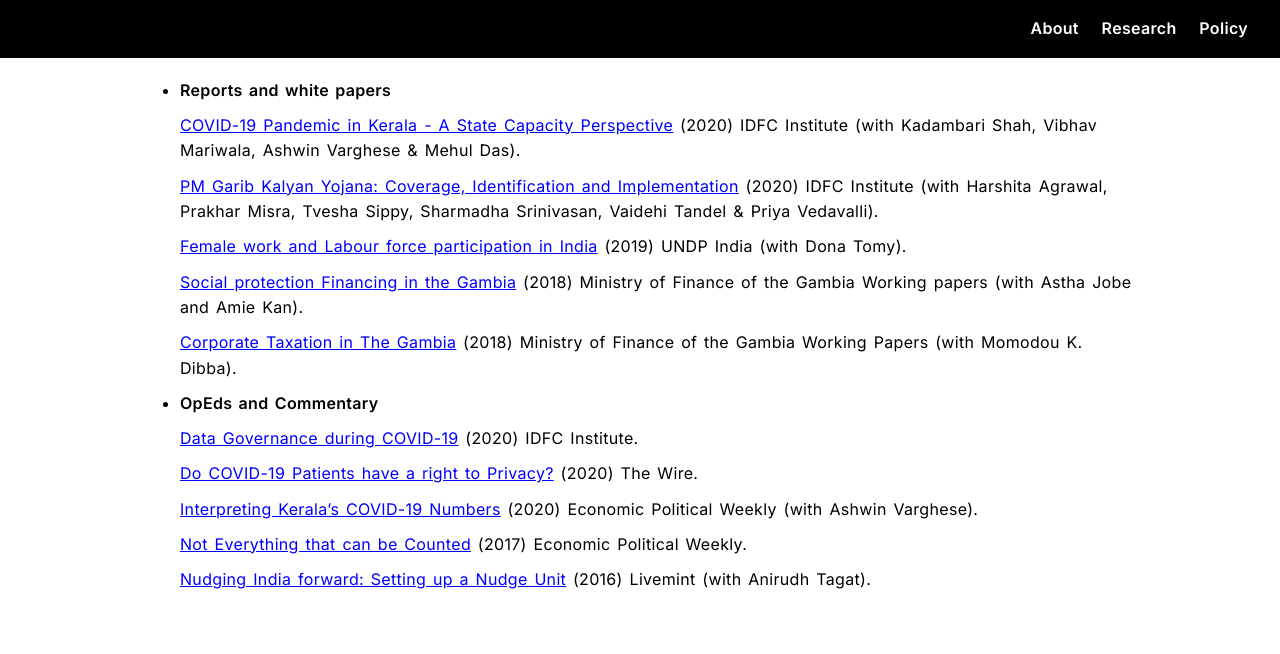
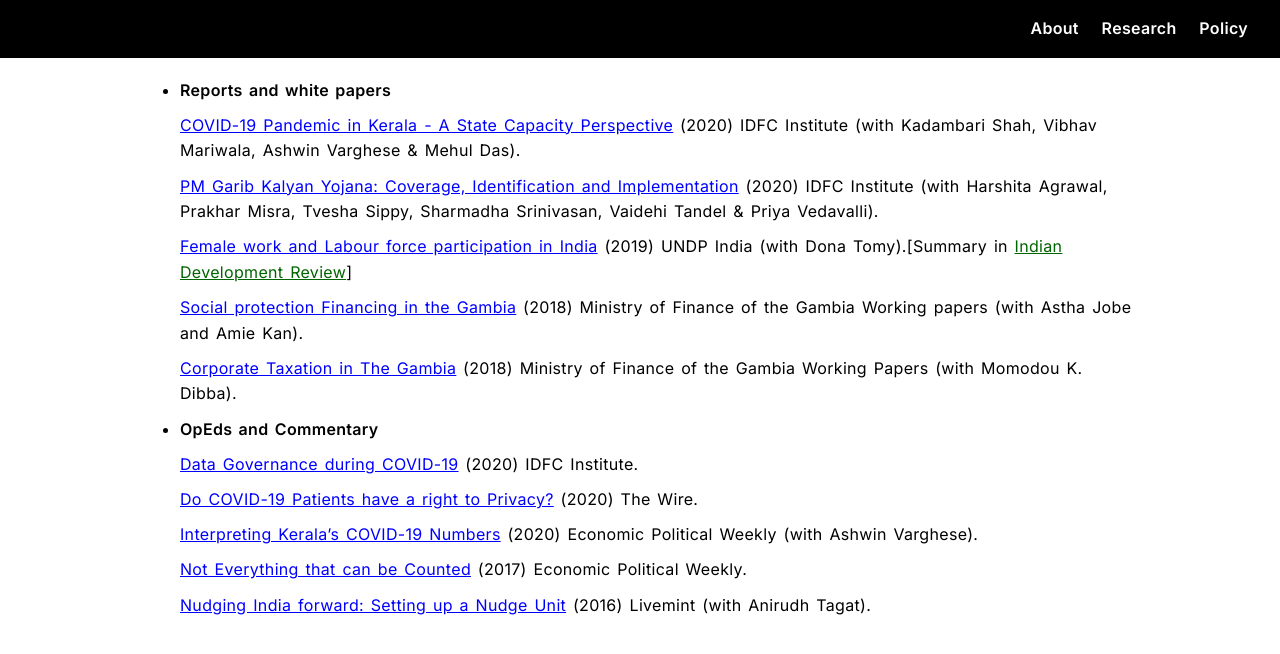
Before and after one commit to snehapmenon/snehapmenon.github.io, a Jekyll site: the page built from policy.md, in a window 1280 px wide. Shown: the top 654 px of the page. Built offline with Jekyll 4.4.1, drawn with Linux system fonts in a browser that asks for light colours.

Commit message:
Update policy.md

```diff
--- a/policy.md
+++ b/policy.md
@@ -12,7 +12,7 @@ permalink: /policy.html
 
   <a href="https://artha.global/working-paper/pm-garib-kalyan-yojana-coverage-identification-and-implementation/" style="color: blue; " target="_blank"  rel="noopener noreferrer" >PM Garib Kalyan Yojana: Coverage, Identification and Implementation</a> (2020) IDFC Institute (with Harshita Agrawal, Prakhar Misra, Tvesha Sippy, Sharmadha Srinivasan, Vaidehi Tandel & Priya Vedavalli).
 
-  <a href="https://www.undp.org/sites/g/files/zskgke326/files/migration/in/Women-at-Work-Report.pdf" style="color: blue; " target="_blank"  rel="noopener noreferrer" >Female work and Labour force participation in India</a> (2019) UNDP India (with Dona Tomy).
+  <a href="https://www.undp.org/sites/g/files/zskgke326/files/migration/in/Women-at-Work-Report.pdf" style="color: blue; " target="_blank"  rel="noopener noreferrer" >Female work and Labour force participation in India</a> (2019) UNDP India (with Dona Tomy).[Summary in <a href="[https://www.ideasforindia.in/topics/miscellany/rcts-for-policymaking-ethical-and-methodological-considerations.html" style="color: darkgreen; " target="_blank"  rel="noopener noreferrer](https://idronline.org/contributor/sneha-menon/)" >Indian Development Review</a>]
 
   <a href="https://mofea.gov.gm/wp-content/uploads/2024/03/Social-Protection-Financing-In-The-Gambia-working-Paper-2.pdf" style="color: blue; " target="_blank"  rel="noopener noreferrer" >Social protection Financing in the Gambia</a> (2018) Ministry of Finance of the Gambia Working papers (with Astha Jobe and Amie Kan).
 
```
